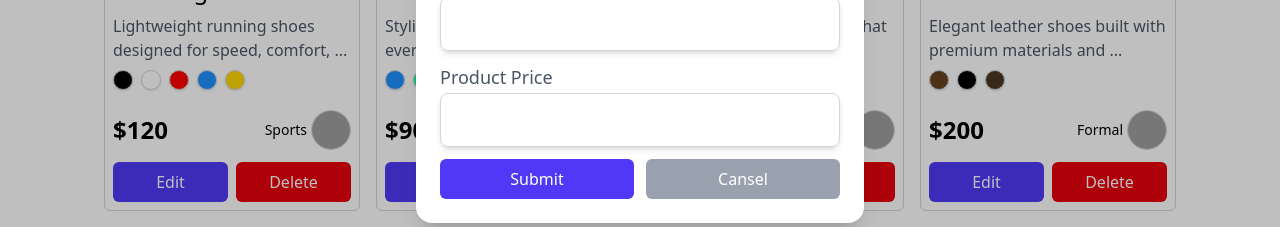
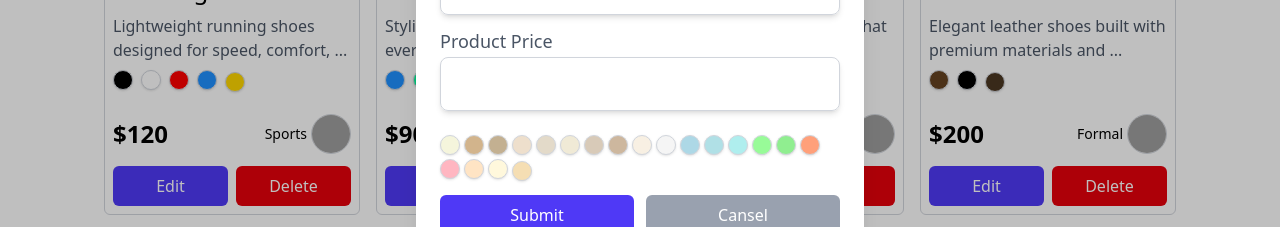
Before and after one commit to Mohammedelsisi21/products-builder, a React (Vite) app: page / in a window 1280 px wide. Both pictures are taken after a click on the button "Build Now". Shown: the part 433-660 px from the top of the page. Built offline with nearby package versions, Linux system fonts and the light colour scheme; grey boxes are pictures that could not be loaded.

Commit message:
add new Product

```diff
--- a/package.json
+++ b/package.json
@@ -16,7 +16,8 @@
     "react": "^19.1.1",
     "react-dom": "^19.1.1",
     "sass": "^1.92.1",
-    "tailwindcss": "^4.1.13"
+    "tailwindcss": "^4.1.13",
+    "uuid": "^13.0.0"
   },
   "devDependencies": {
     "@eslint/js": "^9.33.0",
--- a/src/App.tsx
+++ b/src/App.tsx
@@ -1,4 +1,4 @@
-import { formList, shoesApi } from "./data"
+import { colors, formList, shoesApi } from "./data"
 import ProductCard from "./components/ProductCard/ProductCard"
 import Model from "./components/UiComponent/Model"
 import { useState, type ChangeEvent, type FormEvent } from "react"
@@ -8,11 +8,16 @@ import type { IProduct } from "./interfaces"
 import { ProductValidation } from "./Validation"
 import { MsgError } from "./components/UiComponent/MsgError"
 import { DarkMod } from "./components/UiComponent/DarkMod"
+import { SpanColor } from "./components/UiComponent/SpanColor"
+// import { BtnUp } from "./components/UiComponent/BtnUp"
+import { v4 as uuid } from "uuid"
 
 
 const App = () => {
+     // * handel btnup */
 
-    const defaultOjb = {
+
+     const defaultOjb = {
       title: "",
       description: "",
       image: "",
@@ -26,9 +31,10 @@ const App = () => {
 
     // **  State */
     const [isOpen, setIsOpen] = useState(false)
+    const [products, setProducts] = useState<IProduct[]>(shoesApi)
     const [product, setproduct] = useState<IProduct>(defaultOjb)
     const [errorMsg, setErrorMsg] = useState({title: "", description: "", image: "", price: ""})
-
+    const [tempColor, setTempColor] = useState<string[]>([])
     // ** Handler */
     const closeModal = ()=> setIsOpen(false)
     const openModal = ()=> setIsOpen(true)
@@ -58,15 +64,21 @@ const App = () => {
         setErrorMsg(errors)
         return
       }
+
+      setProducts(prev => [ {...product, id: uuid(), colors: tempColor} ,...prev])
+      setproduct(defaultOjb)
+      setTempColor([])
+      closeModal()
     }
 
     const onCanselHandler = () => {
       setproduct(defaultOjb)
       closeModal()
+
     }
 
     //**  Render */
-  const productCardList = shoesApi.map(product => <ProductCard key={product.id} product={product}/>)
+  const productCardList = products.map(product => <ProductCard key={product.id} product={product}/>)
 
   const renderFormList = formList.map((form) => <div className="flex flex-col" key={form.id}>
     <label htmlFor={form.id} className="text-lg text-gray-600 mb-0.5 dark:text-white">{form.label}</label>
@@ -74,10 +86,21 @@ const App = () => {
     <MsgError msg={errorMsg[form.name]} />
   </div>)
 
+  const renderCircleColor = colors.map(
+    (color) =>(
+        <SpanColor key={color} color={color} onClick={() => {
+          if(tempColor.includes(color)) {
+            setTempColor(prev => prev.filter(item => item != color))
+            return;
+          }
+          setTempColor((prev) => [...prev, color])
+        }}/>
+      )
+  )
 
   return (<>
   <div className="dark:bg-black dark:text-white bg-white text-black">
-    <div className="container max-w-6xl mx-auto px-5">
+    <div className="container max-w-6xl mx-auto px-5 relative">
       <nav className="flex items-center justify-between px-5">
         <h1 className="text-3xl font-extrabold font-[cursive]">My <span className="text-cyan-700">Products</span></h1>
         <Button className="bg-indigo-600 hover:bg-indigo-700" width="w-fit" onClick={() => openModal()}>build now</Button>
@@ -88,6 +111,14 @@ const App = () => {
         <Model isOpen={isOpen} closeModal={closeModal} title="Add a new product">
           <form className="flex flex-col space-y-3" onSubmit={onSubmitHandler}>
             {renderFormList}
+            <div className="flex items-center space-x-1 flex-wrap space-y-1">
+              {tempColor.map(color => <span key={color} className="text-gray-700 p-1 rounded mb-1 cursor-pointer" style={{background: color}}
+              onClick={() => setTempColor(tempColor.filter(item => item != color))}
+              >{color}</span>)}
+            </div>
+            <div className="flex items-center space-x-1 flex-wrap space-y-1">
+              {renderCircleColor}
+            </div>
             <div className="flex items-center space-x-3">
               <Button className='bg-indigo-600 hover:bg-indigo-700' width='w-full'>submit</Button>
               <Button className='bg-gray-400 hover:bg-gray-500' width='w-full' onClick={onCanselHandler}>cansel</Button>
@@ -95,6 +126,7 @@ const App = () => {
           </form>
         </Model>
       </div>
+    {/* <BtnUp /> */}
     </div>
   </div>
   </>)
--- a/src/components/ProductCard/ProductCard.tsx
+++ b/src/components/ProductCard/ProductCard.tsx
@@ -12,7 +12,7 @@ interface IProps {
 const ProductCard = ({ product } : IProps) => {
 
     const {image, title, description, colors, price, category} = product
-    const spanColor = colors.map((color,index) => <SpanColor key={index} style={{background: color}} />)
+    const spanColor = colors.map((color) => <SpanColor key={color} color={color} />)
 
 return (<>
     <div className='max-w-sm md:max-w-lg mx-auto p-2 border border-gray-300 flex flex-col space-y-2 rounded-md dark:bg-gray-900'>
@@ -21,11 +21,11 @@ return (<>
         </div>
         <h3 className='font-medium text-2xl dark:text-sky-600'>{title.split(" ", 2).join(" ")}</h3>
         <p className='text-gray-600 font-light text-md dark:text-white'>{textSlice(description)}</p>
-        <div className='flex items-center space-x-2'>
+        <div className='flex items-center space-x-2 space-y-1'>
             {spanColor}
         </div>
         <div className='flex justify-between items-center my-3'>
-            <span className='dark:text-sky-600 text-2xl font-bold'>{ price }</span>
+            <span className='dark:text-sky-600 text-2xl font-bold'>${ price }</span>
             <div className='flex items-center space-x-1'>
                 <span className='dark:text-sky-600 text-sm'>{category.name}</span>
                 <Image src={category.image} alt={category.name} className='w-10 h-10 border border-gray-300 rounded-full object-center' />
--- /dev/null
+++ b/src/components/UiComponent/BtnUp.tsx
@@ -0,0 +1,12 @@
+
+// interface IProps {
+//   scrollY: number
+// }
+export const BtnUp = () => {
+  // const [first, setfirst] = useState()
+
+  return (<>
+    <span className="fixed bottom-10 -right-10 transition-all duration-150 p-2 rounded-md bg-red-600 text-white font-bold cursor-pointer">Up</span>
+  </>
+  )
+}
--- a/src/components/UiComponent/Image.tsx
+++ b/src/components/UiComponent/Image.tsx
@@ -6,6 +6,8 @@ interface IProps {
 }
 
 export const Image = ({src, alt, className}: IProps) => {
+  // if (!src) return null;
+
   return (
     <img src={src} alt={alt} className={className} />
   )
--- a/src/components/UiComponent/Input.tsx
+++ b/src/components/UiComponent/Input.tsx
@@ -7,7 +7,7 @@ interface IProps extends InputHTMLAttributes<HTMLInputElement> {
 
 export const Input = ({ errorMsg ,...rest } : IProps) => {
   return (
-    <input {...rest} className={`p-3 shadow-md border text-gray-600 rounded-lg
+    <input {...rest} className={`p-3 shadow-md border text-gray-600 dark:text-sky-600 rounded-lg
     focus:outline-0 text-lg caret-gray-500 focus:ring-3  ${errorMsg ? "border-red-500 focus:ring-red-500" : "border-gray-300 focus:ring-indigo-500"}`} />
   )
 }
--- a/src/components/UiComponent/SpanColor.tsx
+++ b/src/components/UiComponent/SpanColor.tsx
@@ -1,10 +1,10 @@
-import type { ButtonHTMLAttributes } from "react"
+import type { HTMLAttributes } from "react"
 
-interface IProps extends ButtonHTMLAttributes<HTMLButtonElement>{
-    className?: string
+interface IProps extends HTMLAttributes<HTMLSpanElement>{
+    color: string
 }
-export const SpanColor = ({ className, ...rest } : IProps) => {
+export const SpanColor = ({ color, ...rest } : IProps) => {
   return (
-    <span className={`${className} w-5 h-5 rounded-full shadow border border-gray-300 cursor-pointer focus:border focus:border-gray-300 focus:p-1`} { ...rest } />
+    <span className={`w-5 h-5 rounded-full shadow border border-gray-300 cursor-pointer focus:border focus:border-gray-300 focus:p-1`} { ...rest } style={{background: color}}/>
   )
 }
--- a/src/data/index.ts
+++ b/src/data/index.ts
@@ -1,4 +1,6 @@
 import type { IFormList, IProduct } from "../interfaces";
+import { v4 as uuid } from 'uuid';
+
 
 
 import shoes_1 from './../assets/shoes-1.jpg'
@@ -16,12 +18,12 @@ import shoes_11 from './../assets/shoes-11.jpg'
 
 export const shoesApi: IProduct[] = [
   {
-    id: "1",
+    id: uuid(),
     title: "Running Shoes",
     description:
       "Lightweight running shoes designed for speed, comfort, and breathability. Made with mesh fabric and cushioned soles, ideal for both daily training and long-distance running.",
     image: shoes_1,
-    price: "$120",
+    price: "120",
     colors: ["#000000", "#FFFFFF", "#FF0000", "#1E90FF", "#FFD700"],
     category: {
       name: "Sports",
@@ -29,12 +31,12 @@ export const shoesApi: IProduct[] = [
     },
   },
   {
-    id: "2",
+    id: uuid(),
     title: "Casual Sneakers",
     description:
       "Stylish sneakers perfect for everyday wear. Crafted with soft materials and flexible rubber outsoles, ensuring comfort and durability throughout your daily activities.",
     image: shoes_2,
-    price: "$90",
+    price: "90",
     colors: ["#1E90FF", "#00FA9A", "#FF6347", "#2E8B57"],
     category: {
       name: "Casual",
@@ -42,12 +44,12 @@ export const shoesApi: IProduct[] = [
     },
   },
   {
-    id: "3",
+    id: uuid(),
     title: "Basketball Shoes",
     description:
       "High-top basketball shoes that provide stability, ankle support, and responsive cushioning. Designed with grip soles for better traction during intense court games.",
     image: shoes_3,
-    price: "$150",
+    price: "150",
     colors: ["#FFD700", "#000000", "#FFFFFF", "#228B22", "#8B0000"],
     category: {
       name: "Sports",
@@ -55,12 +57,12 @@ export const shoesApi: IProduct[] = [
     },
   },
   {
-    id: "4",
+    id: uuid(),
     title: "Formal Leather Shoes",
     description:
       "Elegant leather shoes built with premium materials and classic design. Perfect for formal occasions, business meetings, and events requiring a professional appearance.",
     image: shoes_4,
-    price: "$200",
+    price: "200",
     colors: ["#654321", "#000000", "#4B3621"],
     category: {
       name: "Formal",
@@ -68,12 +70,12 @@ export const shoesApi: IProduct[] = [
     },
   },
   {
-    id: "5",
+    id: uuid(),
     title: "Hiking Boots",
     description:
       "Durable hiking boots designed for rough terrains and outdoor adventures. Featuring water-resistant materials, strong soles, and ankle support for maximum protection.",
     image: shoes_5,
-    price: "$180",
+    price: "180",
     colors: ["#808080", "#2F4F4F", "#8B4513", "#A0522D"],
     category: {
       name: "Outdoor",
@@ -81,12 +83,12 @@ export const shoesApi: IProduct[] = [
     },
   },
   {
-    id: "6",
+    id: uuid(),
     title: "Slip-On Shoes",
     description:
       "Comfortable slip-on shoes with an easy-wear design. Lightweight, breathable, and perfect for quick outings, casual walks, and everyday relaxed style.",
     image: shoes_6,
-    price: "$70",
+    price: "70",
     colors: ["#8B4513", "#A52A2A", "#D2691E", "#CD853F"],
     category: {
       name: "Casual",
@@ -94,12 +96,12 @@ export const shoesApi: IProduct[] = [
     },
   },
   {
-    id: "7",
+    id: uuid(),
     title: "Loafers",
     description:
       "Classic loafers designed with soft leather and elegant details. Suitable for both casual and semi-formal settings, providing all-day comfort and style.",
     image: shoes_7,
-    price: "$110",
+    price: "110",
     colors: ["#FF4500", "#1E90FF", "#2E8B57", "#000000", "#B22222"],
     category: {
       name: "Formal",
@@ -107,12 +109,12 @@ export const shoesApi: IProduct[] = [
     },
   },
   {
-    id: "8",
+    id: uuid(),
     title: "Sandals",
     description:
       "Breathable sandals perfect for summer and hot weather. Made with lightweight straps and cushioned soles, providing comfort during long walks and casual outings.",
     image: shoes_8,
-    price: "$50",
+    price: "50",
     colors: ["#6B4226", "#8B4513", "#DEB887"],
     category: {
       name: "Casual",
@@ -120,12 +122,12 @@ export const shoesApi: IProduct[] = [
     },
   },
   {
-    id: "9",
+    id: uuid(),
     title: "Soccer Cleats",
     description:
       "Firm-ground soccer cleats designed for stability and traction. Lightweight upper materials and durable studs provide excellent grip and ball control on the field.",
     image: shoes_9,
-    price: "$130",
+    price: "130",
     colors: ["#2E2E2E", "#556B2F", "#8B7765", "#A9A9A9", "#DC143C"],
     category: {
       name: "Sports",
@@ -133,12 +135,12 @@ export const shoesApi: IProduct[] = [
     },
   },
   {
-    id: "10",
+    id: uuid(),
     title: "Winter Boots",
     description:
       "Insulated winter boots built to keep your feet warm and dry. Featuring waterproof materials, thick soles, and fleece lining for maximum comfort in cold weather.",
     image: shoes_10,
-    price: "$160",
+    price: "160",
     colors: ["#000000", "#654321", "#4B3621", "#A0522D"],
     category: {
       name: "Outdoor",
@@ -146,12 +148,12 @@ export const shoesApi: IProduct[] = [
     },
   },
   {
-    id: "11",
+    id: uuid(),
     title: "Skate Shoes",
     description:
       "Durable skate shoes with strong grip and cushioning for tricks and skating sessions. Designed with reinforced sides and flexible soles for performance and safety.",
     image: shoes_11,
-    price: "$95",
+    price: "95",
     colors: ["#00CED1", "#2E2E2E", "#FF4500"],
     category: {
       name: "Sports",
@@ -159,12 +161,12 @@ export const shoesApi: IProduct[] = [
     },
   },
   {
-    id: "12",
+    id: uuid(),
     title: "High Heels",
     description:
       "Elegant high-heel shoes crafted with premium materials and sleek design. Perfect for parties, weddings, and events where you want to stand out with style.",
     image: shoes_5,
-    price: "$140",
+    price: "140",
     colors: ["#1A1A1A", "#FFFFFF", "#FF5733", "#C70039", "#900C3F", "#581845", "#DAF7A6", "#FFD700"],
     category: {
       name: "Fashion",
@@ -172,12 +174,12 @@ export const shoesApi: IProduct[] = [
     },
   },
   {
-    id: "13",
+    id: uuid(),
     title: "Trail Running Shoes",
     description:
       "Shoes built for trail running with rugged soles for grip and breathable mesh for ventilation. Perfect for uneven terrains and outdoor athletes.",
     image: shoes_1,
-    price: "$125",
+    price: "125",
     colors: ["#006400", "#FF4500", "#8B4513", "#000000"],
     category: {
       name: "Sports",
@@ -185,12 +187,12 @@ export const shoesApi: IProduct[] = [
     },
   },
   {
-    id: "14",
+    id: uuid(),
     title: "Oxford Shoes",
     description:
       "Classic Oxford shoes with polished leather and timeless design. Ideal for business, weddings, and any formal occasion requiring sophistication.",
     image: shoes_4,
-    price: "$210",
+    price: "210",
     colors: ["#000000", "#4B3621", "#8B4513"],
     category: {
       name: "Formal",
@@ -198,12 +200,12 @@ export const shoesApi: IProduct[] = [
     },
   },
   {
-    id: "15",
+    id: uuid(),
     title: "Beach Flip-Flops",
     description:
       "Light and comfortable flip-flops perfect for the beach or poolside. Water-friendly and designed with soft straps for casual summer wear.",
     image: shoes_8,
-    price: "$40",
+    price: "40",
     colors: ["#FFD700", "#FF6347", "#00CED1", "#2E8B57"],
     category: {
       name: "Casual",
@@ -239,3 +241,28 @@ export const formList : IFormList[]= [
     type: "text"
   },
 ]
+
+
+
+export const colors: string[] =[
+  "#F5F5DC",
+  "#D2B48C",
+  "#C3B091",
+  "#EEDFCC",
+  "#E3DAC9",
+  "#F0EAD6",
+  "#D8CAB8",
+  "#CDB79E",
+  "#F8F0E3",
+  "#F5F5F5",
+  "#ADD8E6",
+  "#B0E0E6",
+  "#AFEEEE",
+  "#98FB98",
+  "#90EE90",
+  "#FFA07A",
+  "#FFB6C1",
+  "#FFE4C4",
+  "#FFF8DC",
+  "#F5DEB3"
+]
--- a/src/index.css
+++ b/src/index.css
@@ -1,3 +1,20 @@
 @import "tailwindcss";
 
 @custom-variant dark (&:where(.dark, .dark *));
+
+
+
+::-webkit-scrollbar {
+    width: 12px;
+}
+::-webkit-scrollbar-track {
+    background-color: #333;
+}
+::-webkit-scrollbar-thumb {
+    background-color: rgba(0, 208, 255, 0.475);
+    border-radius: 10px;
+}
+
+::-webkit-scrollbar-thumb:hover {
+    background-color: rgb(0, 208, 255);
+}
```
Also changed, not shown: 1 other file (tests, documents, lock files or other folders).
